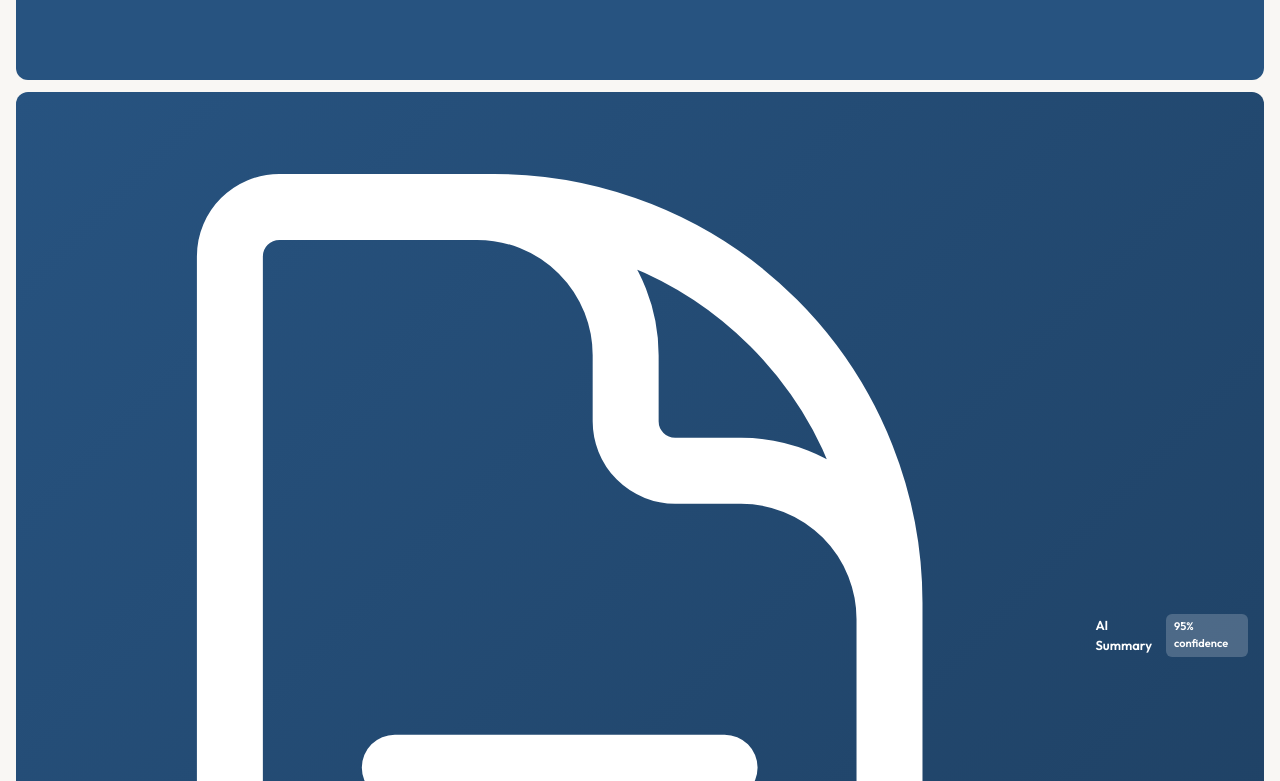
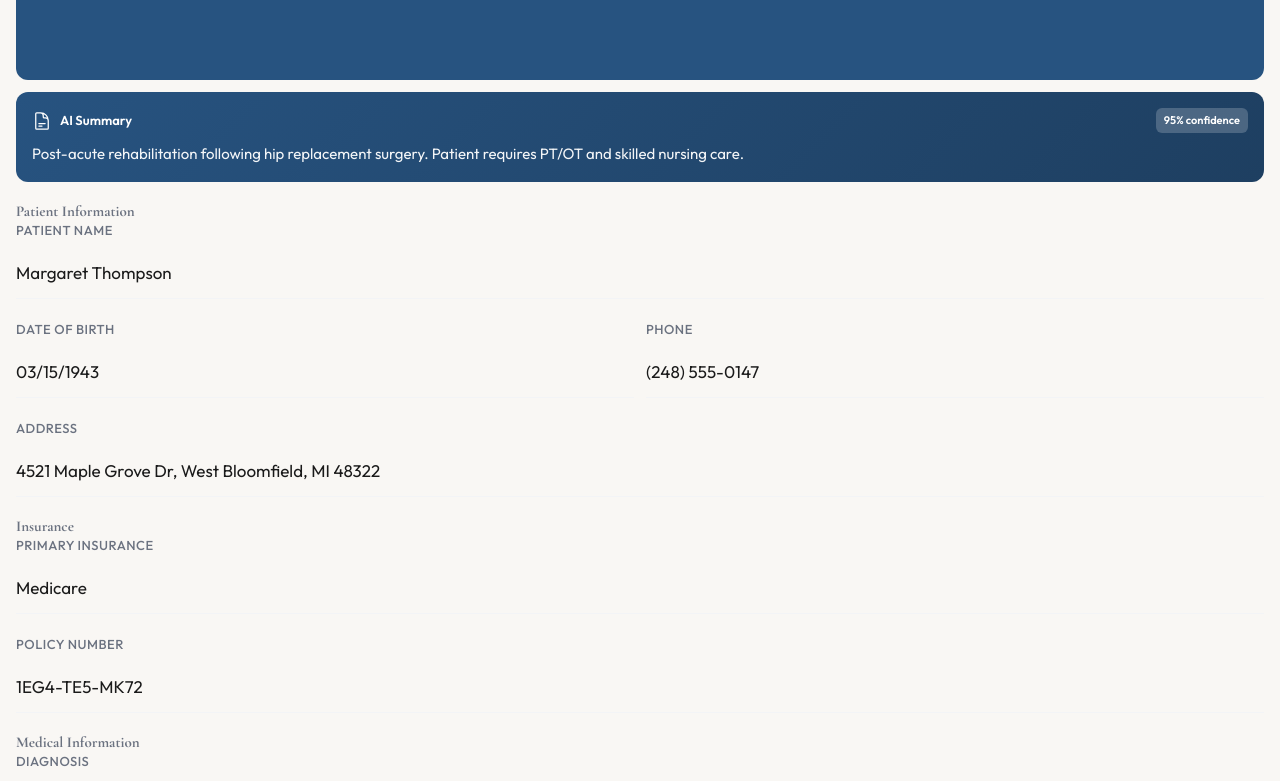
Before and after one commit to CoHoast/optalis, a Next.js app in the folder dashboard/: page /mobile/application/1 in a window 1280 px wide. Shown: the part 1639-2420 px from the top of the page. Built offline with nearby package versions, Linux system fonts and the light colour scheme; no server answers.

Commit message:
Fix oversized icons on application detail page - use inline SVG

```diff
--- a/dashboard/src/app/mobile/application/[id]/page.tsx
+++ b/dashboard/src/app/mobile/application/[id]/page.tsx
@@ -589,7 +589,9 @@
           <div className="mobile-section" style={{ paddingTop: 12 }}>
             <div className="ai-summary-card">
               <div className="ai-summary-header">
-                <DocumentTextIcon className="w-5 h-5" />
+                <svg xmlns="http://www.w3.org/2000/svg" fill="none" viewBox="0 0 24 24" strokeWidth={1.5} stroke="currentColor" style={{ width: 20, height: 20, flexShrink: 0 }}>
+                  <path strokeLinecap="round" strokeLinejoin="round" d="M19.5 14.25v-2.625a3.375 3.375 0 0 0-3.375-3.375h-1.5A1.125 1.125 0 0 1 13.5 7.125v-1.5a3.375 3.375 0 0 0-3.375-3.375H8.25m0 12.75h7.5m-7.5 3H12M10.5 2.25H5.625c-.621 0-1.125.504-1.125 1.125v17.25c0 .621.504 1.125 1.125 1.125h12.75c.621 0 1.125-.504 1.125-1.125V11.25a9 9 0 0 0-9-9Z" />
+                </svg>
                 <span>AI Summary</span>
                 <span className="ai-confidence">{app.confidence_score}% confidence</span>
               </div>
@@ -601,7 +603,9 @@
           {app.confidence_score < 85 && (
             <div className="mobile-section">
               <div className="warning-banner">
-                <ExclamationTriangleIcon className="w-5 h-5" />
+                <svg xmlns="http://www.w3.org/2000/svg" fill="none" viewBox="0 0 24 24" strokeWidth={1.5} stroke="currentColor" style={{ width: 20, height: 20, flexShrink: 0 }}>
+                  <path strokeLinecap="round" strokeLinejoin="round" d="M12 9v3.75m-9.303 3.376c-.866 1.5.217 3.374 1.948 3.374h14.71c1.73 0 2.813-1.874 1.948-3.374L13.949 3.378c-.866-1.5-3.032-1.5-3.898 0L2.697 16.126ZM12 15.75h.007v.008H12v-.008Z" />
+                </svg>
                 <span>Low confidence extraction - please verify all fields</span>
               </div>
             </div>
@@ -611,7 +615,9 @@
           {app.source === 'Mobile Scan' && (
             <div className="mobile-section">
               <div className="source-badge scan">
-                <PhotoIcon className="w-4 h-4" />
+                <svg xmlns="http://www.w3.org/2000/svg" fill="none" viewBox="0 0 24 24" strokeWidth={1.5} stroke="currentColor" style={{ width: 16, height: 16, flexShrink: 0 }}>
+                  <path strokeLinecap="round" strokeLinejoin="round" d="m2.25 15.75 5.159-5.159a2.25 2.25 0 0 1 3.182 0l5.159 5.159m-1.5-1.5 1.409-1.409a2.25 2.25 0 0 1 3.182 0l2.909 2.909m-18 3.75h16.5a1.5 1.5 0 0 0 1.5-1.5V6a1.5 1.5 0 0 0-1.5-1.5H3.75A1.5 1.5 0 0 0 2.25 6v12a1.5 1.5 0 0 0 1.5 1.5Zm10.5-11.25h.008v.008h-.008V8.25Zm.375 0a.375.375 0 1 1-.75 0 .375.375 0 0 1 .75 0Z" />
+                </svg>
                 <span>Created from mobile scan</span>
               </div>
             </div>
```
